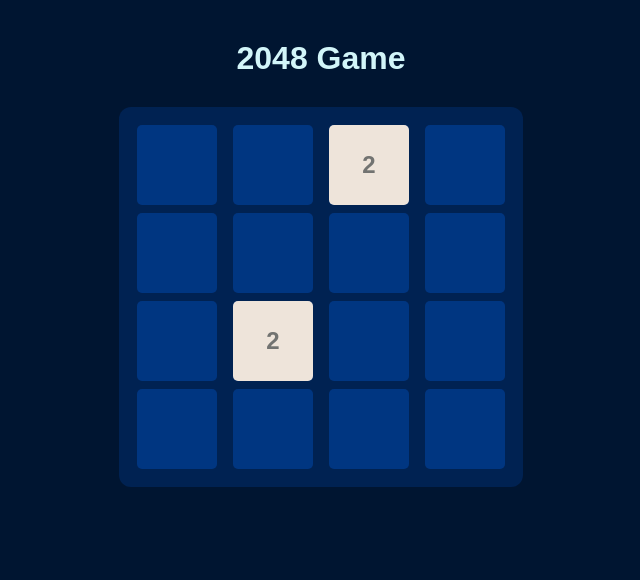
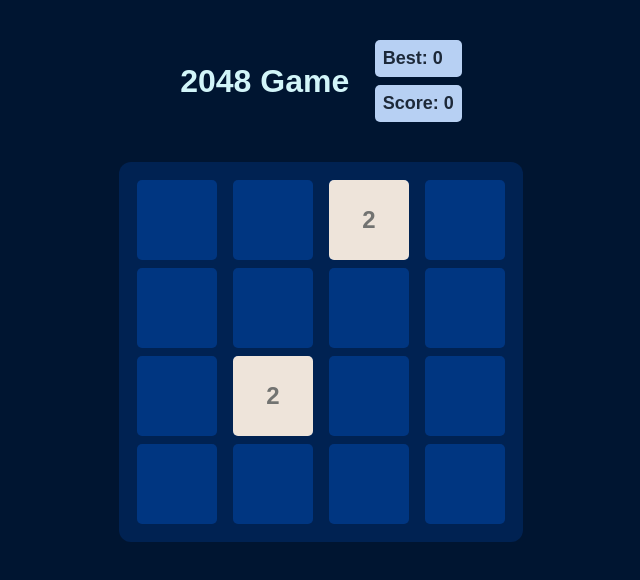
Before and after one commit to pranavgoel29/2048-Game, a React (Vite) app: page / in a window 1280 px wide. Shown: the top 580 px of the page, without its empty margins (319-959 px from the left). Built offline with nearby package versions, Linux system fonts and the light colour scheme.

Commit message:
Added score cards styling and colors

```diff
--- /dev/null
+++ b/src/Components/GameInfo.tsx
@@ -0,0 +1,24 @@
+import React from "react";
+import { useState, createContext } from "react";
+
+const GameInfo = () => {
+  const [gameScore, setGameScore] = useState(0);
+
+  return (
+    <>
+      <div className="gameInfoSection">
+        <h1>2048 Game</h1>
+        <div className="scoreSection">
+          <div className="scoreSectionCard">
+            <p>Best: {gameScore}</p>
+          </div>
+          <div className="scoreSectionCard">
+            <p>Score: {gameScore}</p>
+          </div>
+        </div>
+      </div>
+    </>
+  );
+};
+
+export default GameInfo;
--- a/src/Components/Home.tsx
+++ b/src/Components/Home.tsx
@@ -2,6 +2,9 @@ import React from "react";
 import Board from "./Board";
 import styled from "styled-components";
 import theme from "../styles/theme";
+import GameInfo from "./GameInfo";
+
+import { useContext } from "react";
 
 const HomeWrapper = styled.div`
   font-family: "Montserrat", sans-serif;
@@ -12,17 +15,42 @@ const HomeWrapper = styled.div`
   justify-content: center;
   align-items: center;
 
-  h1 {
-    margin: 40px 0px 10px 0px;
-    font-family: "Montserrat", sans-serif;
+  .gameInfoSection {
+    display: flex;
+    justify-content: space-between;
+    align-items: center;
+    width: 22%;
     color: ${theme.secondaryColor};
+    margin: 40px 0px 20px 0px;
+
+    h1 {
+      font-family: "Montserrat", sans-serif;
+    }
+
+    .scoreSection {
+      display: flex;
+      flex-direction: column;
+      gap: 8px;
+
+      .scoreSectionCard {
+        padding: 8px;
+        border-radius: 5px;
+        background: ${theme.gameInfoCardBackgroundAccentColor};
+        p {
+          font-size: 18px;
+          font-weight: 600;
+          color: ${theme.primaryColor};
+          font-family: "Montserrat", sans-serif;
+        }
+      }
+    }
   }
 `;
 
 const Home = () => {
   return (
     <HomeWrapper>
-      <h1>2048 Game</h1>
+      <GameInfo />
       <Board />
     </HomeWrapper>
   );
--- a/src/styles/theme.js
+++ b/src/styles/theme.js
@@ -19,8 +19,11 @@ const theme = {
     backgroundAccentColor: '#002252',
     cardBackgroundAccentColor: '#003681',
 
+    gameInfoCardBackgroundAccentColor: '#b7d0f3',
+
     primaryColor: '#1D2939',
     secondaryColor: '#d2f5f9',
+    secondaryTextColor: '#788ca8',
 
     white: '#FFFFFF',
 
--- a/src/utils/swipes.ts
+++ b/src/utils/swipes.ts
@@ -1,4 +1,6 @@
 import { gridSize } from "../Components/Board";
+
+let gameScore: number = 0;
 
 const filterZero = async (row) => {
   return row.filter((num) => num != 0);
@@ -10,6 +12,7 @@ const slide = async (row) => {
   for (let i = 0; i < row.length - 1; i++) {
     if (row[i] === row[i + 1]) {
       row[i] *= 2;
+      gameScore += row[i];
       row[i + 1] = 0;
     }
   }
```
Also changed, not shown: src/Components/Board.tsx (+6 -8 lines).
